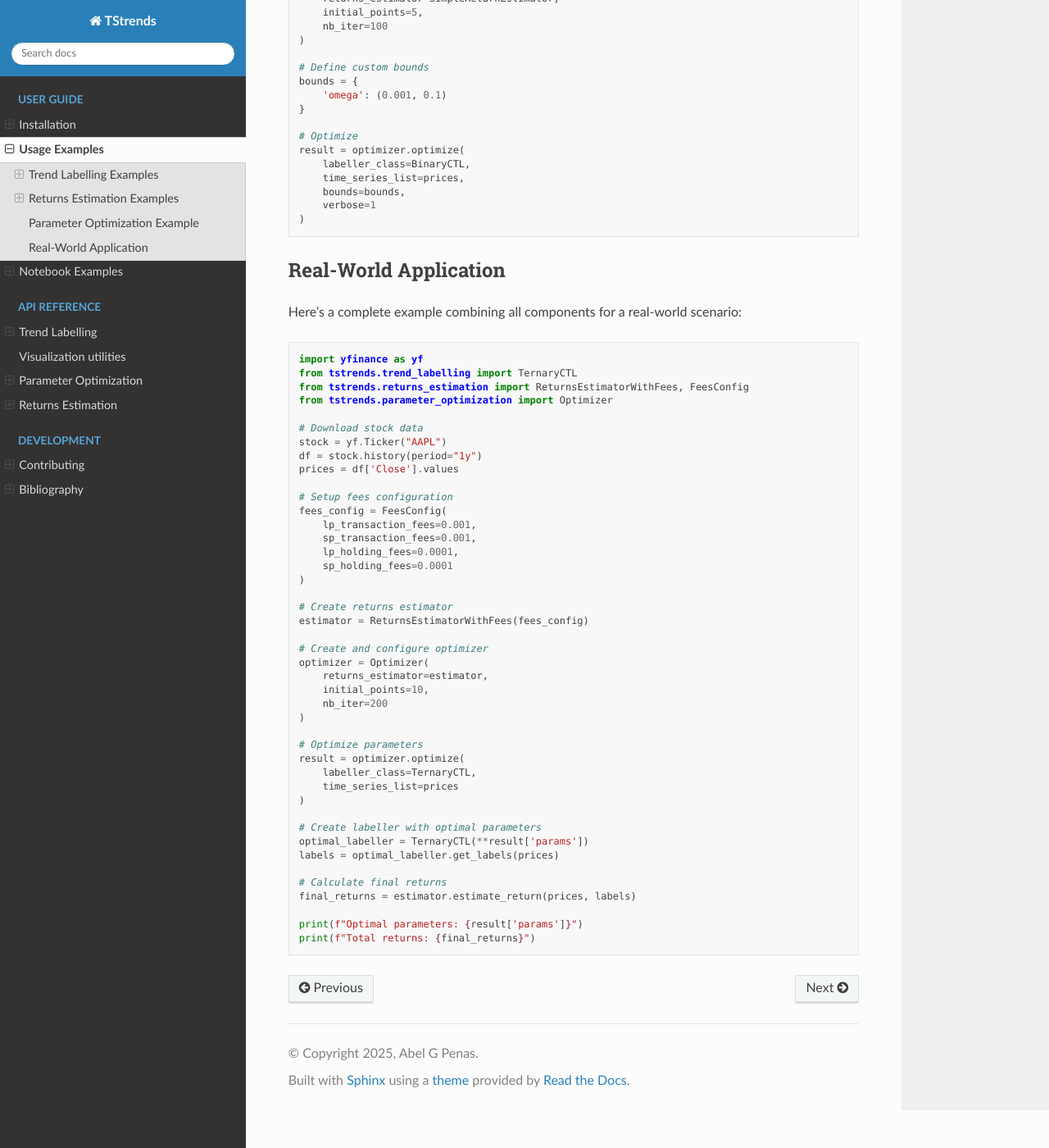
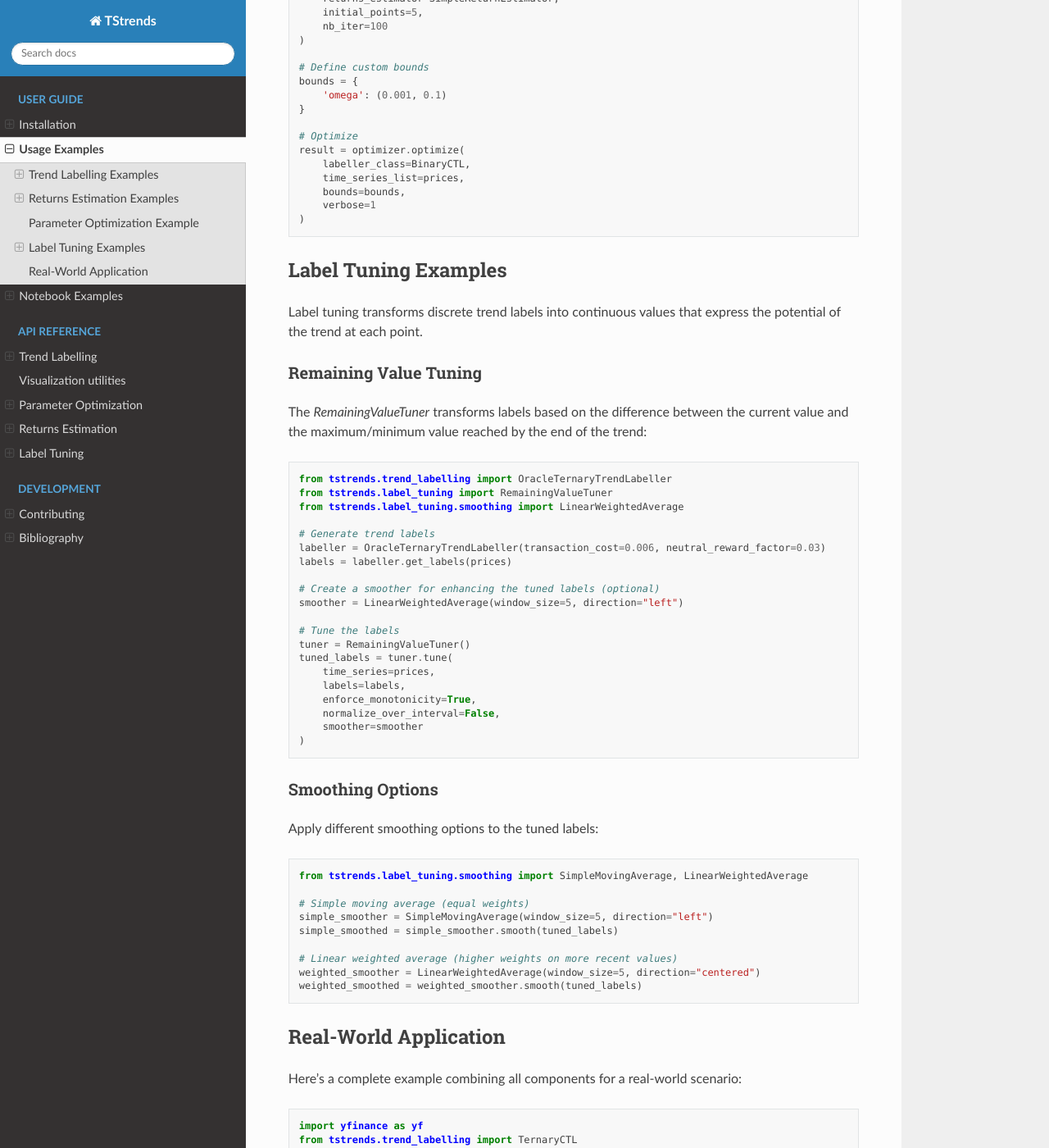
Before and after one commit to agpenas/tstrends, a Sphinx documentation site: the page built from docs/source/examples.rst, in a window 1280 px wide and 1400 px high, scrolled down 2572 px. Shown: the whole window at 82% size. Built offline with Sphinx 7.4.7 and the Read the Docs theme 3.1.0, drawn with Linux system fonts in a browser that asks for light colours.

Commit message:
Update docs

```diff
--- /dev/null
+++ b/docs/source/_templates/layout.html
@@ -0,0 +1,6 @@
+{% extends "!layout.html" %}
+
+{% block extrahead %}
+  {{ super() }}
+  <meta name="google-site-verification" content="A45593oZEV_y2b2lhOTfSOE6xANDxW4B4gBiLTASnzI" />
+{% endblock %}
--- a/docs/source/examples.rst
+++ b/docs/source/examples.rst
@@ -138,6 +138,56 @@ Optimize parameters for a single time series:
        verbose=1
    )
 
+Label Tuning Examples
+--------------------------------
+
+Label tuning transforms discrete trend labels into continuous values that express the potential of the trend at each point.
+
+Remaining Value Tuning
+~~~~~~~~~~~~~~~~~~~~~~~~~~~~~~~~~~~~~~~~~~~~~~~~~~~~
+
+The `RemainingValueTuner` transforms labels based on the difference between the current value and the maximum/minimum value reached by the end of the trend:
+
+.. code-block:: python
+
+   from tstrends.trend_labelling import OracleTernaryTrendLabeller
+   from tstrends.label_tuning import RemainingValueTuner
+   from tstrends.label_tuning.smoothing import LinearWeightedAverage
+
+   # Generate trend labels
+   labeller = OracleTernaryTrendLabeller(transaction_cost=0.006, neutral_reward_factor=0.03)
+   labels = labeller.get_labels(prices)
+
+   # Create a smoother for enhancing the tuned labels (optional)
+   smoother = LinearWeightedAverage(window_size=5, direction="left")
+
+   # Tune the labels
+   tuner = RemainingValueTuner()
+   tuned_labels = tuner.tune(
+       time_series=prices,
+       labels=labels,
+       enforce_monotonicity=True,
+       normalize_over_interval=False,
+       smoother=smoother
+   )
+
+Smoothing Options
+~~~~~~~~~~~~~~~~~~~~~~~~~~~~~~~~~~~~~~~~~~~~~~~~~~~~
+
+Apply different smoothing options to the tuned labels:
+
+.. code-block:: python
+
+   from tstrends.label_tuning.smoothing import SimpleMovingAverage, LinearWeightedAverage
+
+   # Simple moving average (equal weights)
+   simple_smoother = SimpleMovingAverage(window_size=5, direction="left")
+   simple_smoothed = simple_smoother.smooth(tuned_labels)
+
+   # Linear weighted average (higher weights on more recent values)
+   weighted_smoother = LinearWeightedAverage(window_size=5, direction="centered")
+   weighted_smoothed = weighted_smoother.smooth(tuned_labels)
+
 Real-World Application
 ---------------------------
 
--- a/docs/source/index.rst
+++ b/docs/source/index.rst
@@ -18,6 +18,7 @@ Features
   * Oracle-based labelling
 * **Evaluating the labelling**: Returns estimation with transaction costs
 * **Optimizing the labelling**: Parameter optimization using Bayesian optimization
+* **Label Tuning**: Transform discrete labels into continuous values expressing trend potential
 * **Visualization utilities**: For visual inspection of the labelling results
 
 Links
@@ -81,6 +82,7 @@ Contents
    tstrends.visualization
    tstrends.optimization
    tstrends.returns_estimation
+   tstrends.label_tuning
 
 .. toctree::
    :maxdepth: 2
```
Also changed, not shown: docs/source/notebook_examples.rst (+11 -0 lines), docs/source/tstrends.label_tuning.rst (added, +44 -0 lines).
